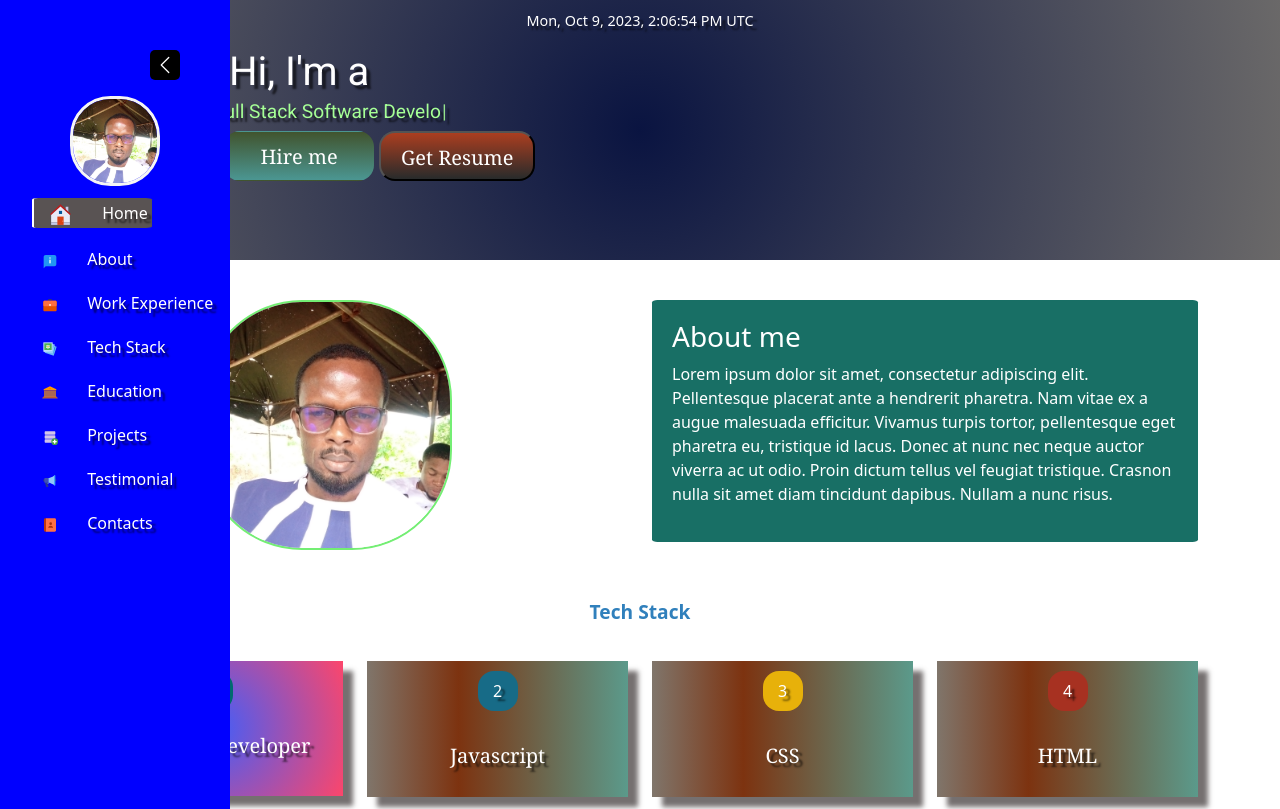
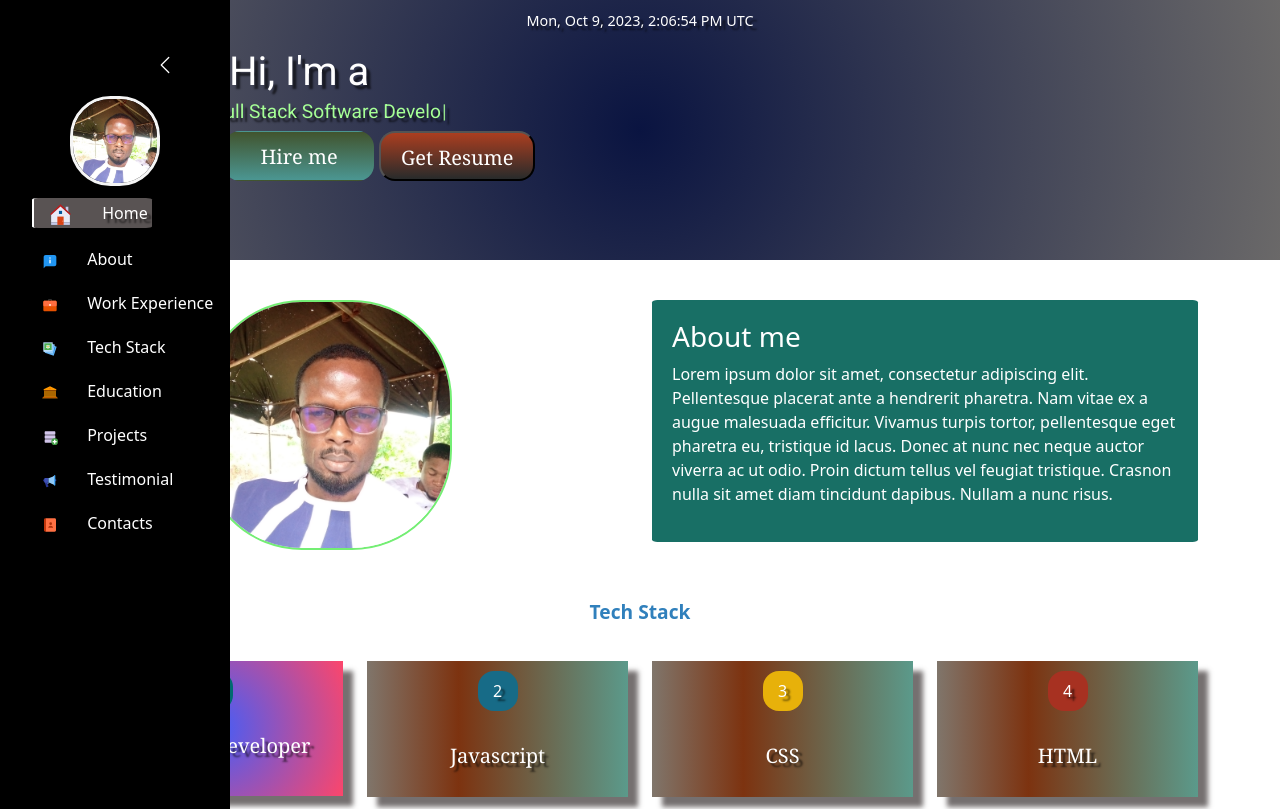
Before and after one commit to steno1/portfolioReact2, a React (Create React App) app in the folder client/: page / in a window 1280 px wide. Shown: the top 809 px of the page. Built offline with nearby package versions, Linux system fonts and the light colour scheme.

Commit message:
updated sidebar css

```diff
--- a/client/src/Components/Sidebar/Sidebar.css
+++ b/client/src/Components/Sidebar/Sidebar.css
@@ -8,7 +8,7 @@ color:#aab2c3;
 
 .sidebar{
     height:150vh;
-    background-color:blue;
+    background-color:black;
     width: 70px;
     position: fixed;
     top: 0;
```
